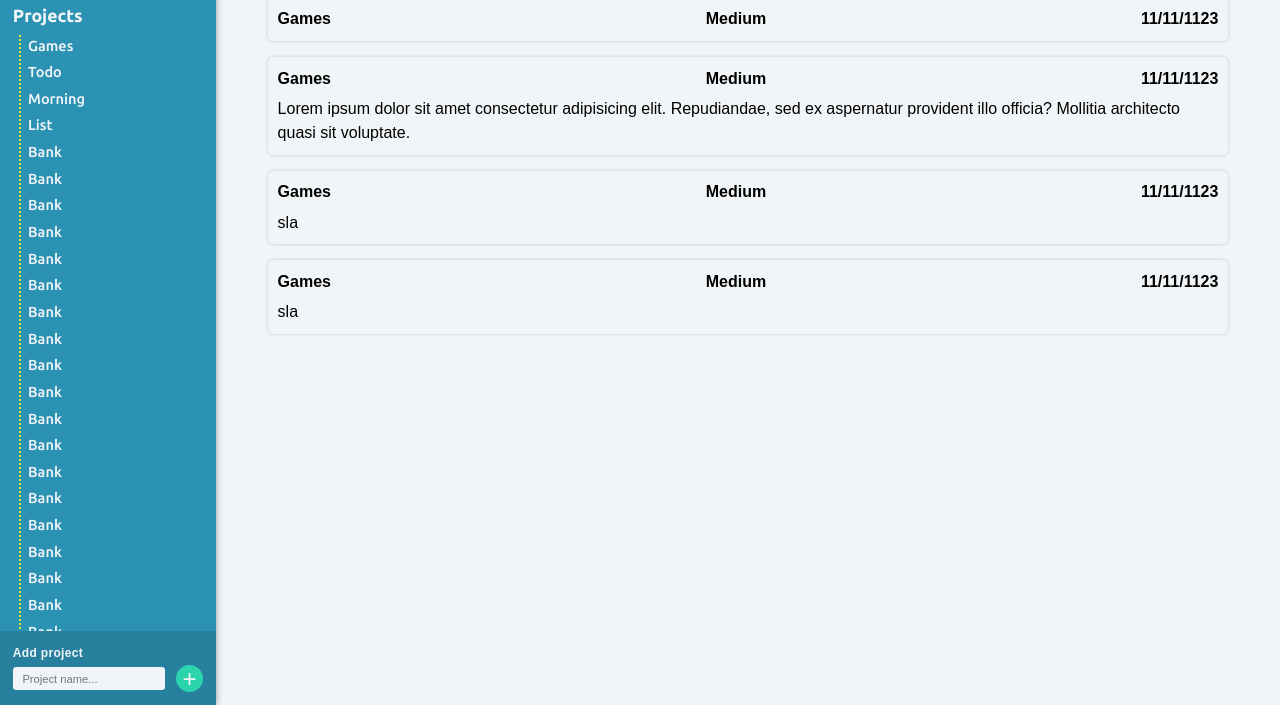
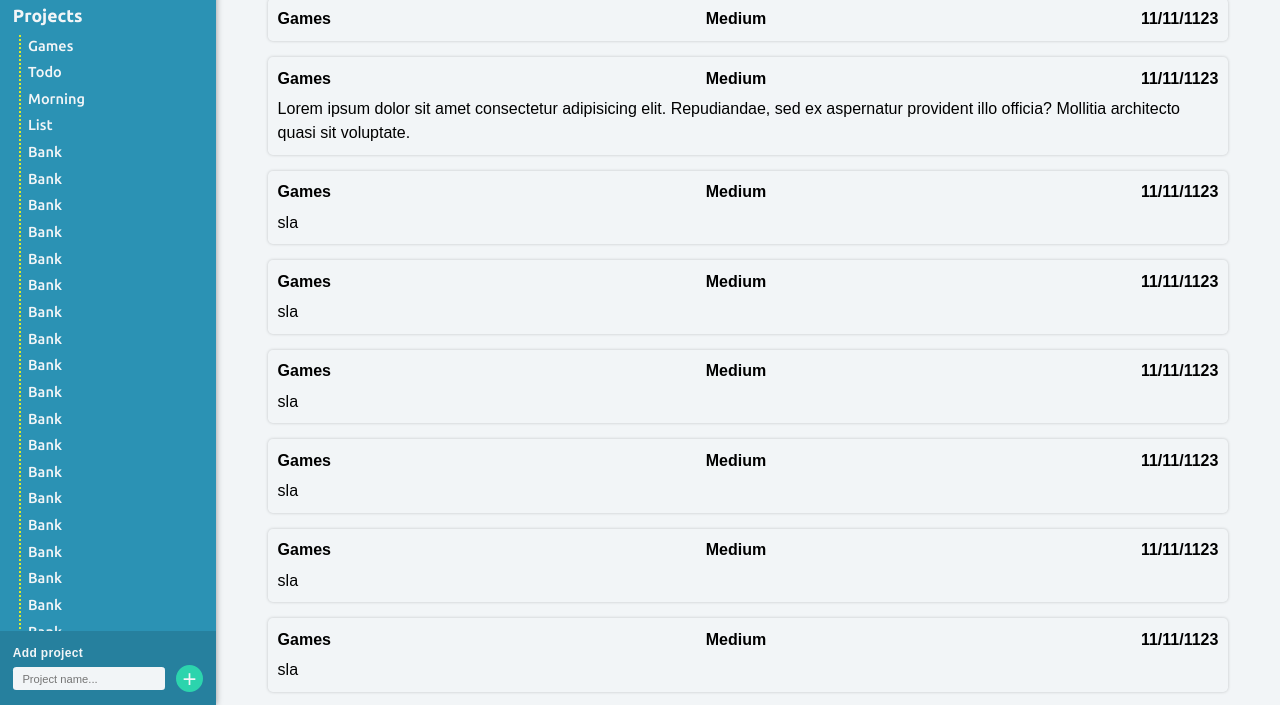
Before and after one commit to gabs712/todo-list, a website built with webpack: page src/index.html in a window 1280 px wide. Shown: the part 95-800 px from the top of the page. Built offline with nearby package versions, Linux system fonts and the light colour scheme.

Commit message:
Handle content overflow

```diff
--- a/src/index.html
+++ b/src/index.html
@@ -138,7 +138,7 @@
             </label>
           </div>
           <form class="add-project__footer">
-            <input autocomplete="off" placeholder="Project name..." type="text" id="add-project__input" class="input--flex input">
+            <input required autocomplete="off" placeholder="Project name..." type="text" id="add-project__input" class="input--flex input">
             <button class="plus-button">+</button>
           </form>
         </div>
@@ -225,6 +225,56 @@
               sla
             </div>
           </div>
+          <div class="todos__card">
+            <div class="todos__unexpanded">
+              <div class="todos__title">Games</div>
+              <div class="todos__priority">Medium</div>
+              <div class="todos__due">11/11/1123</div>
+            </div>
+            <div class="todos__expanded--show">
+              sla
+            </div>
+          </div>
+          <div class="todos__card">
+            <div class="todos__unexpanded">
+              <div class="todos__title">Games</div>
+              <div class="todos__priority">Medium</div>
+              <div class="todos__due">11/11/1123</div>
+            </div>
+            <div class="todos__expanded--show">
+              sla
+            </div>
+          </div>
+          <div class="todos__card">
+            <div class="todos__unexpanded">
+              <div class="todos__title">Games</div>
+              <div class="todos__priority">Medium</div>
+              <div class="todos__due">11/11/1123</div>
+            </div>
+            <div class="todos__expanded--show">
+              sla
+            </div>
+          </div>
+          <div class="todos__card">
+            <div class="todos__unexpanded">
+              <div class="todos__title">Games</div>
+              <div class="todos__priority">Medium</div>
+              <div class="todos__due">11/11/1123</div>
+            </div>
+            <div class="todos__expanded--show">
+              sla
+            </div>
+          </div>
+          <div class="todos__card">
+            <div class="todos__unexpanded">
+              <div class="todos__title">Games</div>
+              <div class="todos__priority">Medium</div>
+              <div class="todos__due">11/11/1123</div>
+            </div>
+            <div class="todos__expanded--show">
+              sla
+            </div>
+          </div>
         </div>
       </main>
     </div>
--- a/src/sass/components/todos.scss
+++ b/src/sass/components/todos.scss
@@ -20,6 +20,10 @@
     gap: .4rem;
     border-radius: $radius;
     cursor: pointer;
+
+    &:hover {
+      background-color: rgba(255, 255, 255, 0.615);
+    }
   }
 
   &__unexpanded {
--- a/src/sass/layout/content.scss
+++ b/src/sass/layout/content.scss
@@ -1,4 +1,7 @@
 .content {
+  overflow: auto;
+  will-change: transform;
+
   &__info {
     padding-block: 2rem;
     padding-inline: 1rem;
```
Also changed, not shown: src/js/todo.js (added).
